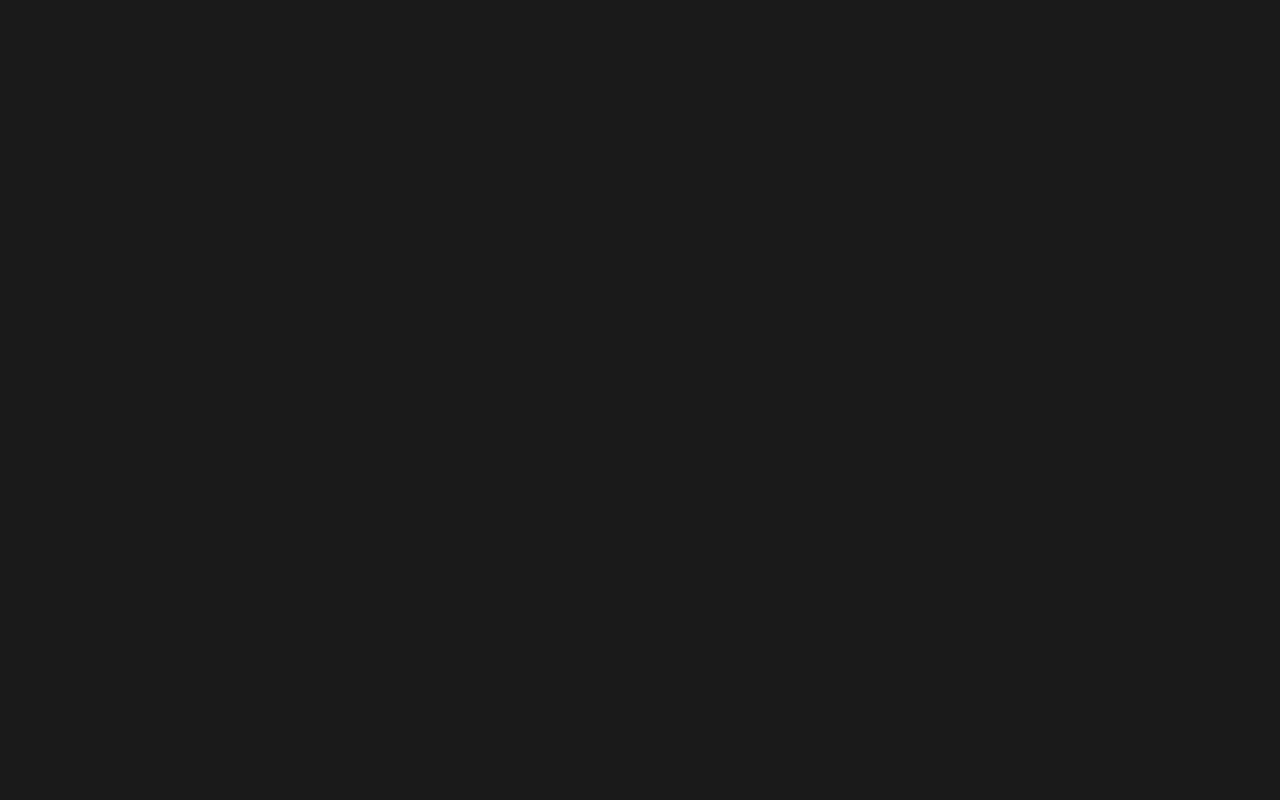
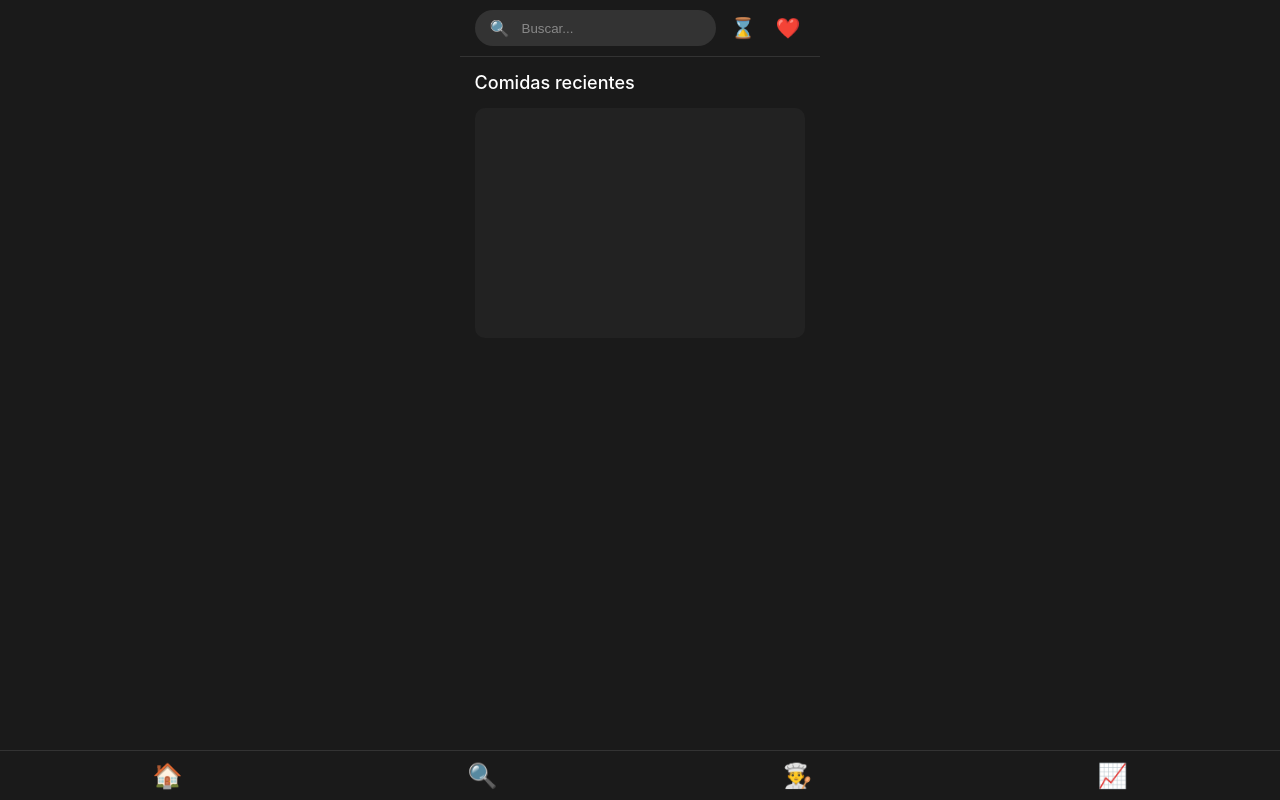
Before and after one commit to Joaqui0845/Aplicaciones_moviles, a React (Vite) app: page /search in a window 1280 px wide. Before the commit this address had no page. Built offline with nearby package versions, Linux system fonts and the light colour scheme.

Commit message:
Creacion de la navegacion en las demas paginas y de la pagina search

```diff
--- a/src/App.css
+++ b/src/App.css
@@ -154,56 +154,70 @@ body {
 .home-container {
   display: flex;
   flex-direction: column;
-  align-items: left;
-  justify-content: center;
+  align-items: center;
+  justify-content: flex-start;
   min-height: 100vh;
   background-color: rgba(2, 2, 2, 0.815);
   color: white;
-  padding-bottom: 70px; /* Space for navbar */
+  padding: 20px;
+  padding-bottom: 70px;
 }
 
 .content-container {
   display: flex;
-  flex-direction: row;
-  align-items: flex-start;
+  flex-direction: column;
+  align-items: center;
   justify-content: center;
-  gap: 60px; /* Aumentar separación */
-  width: 120%; /* Hacer que el contenido sea más ancho */
-  max-width: 1400px; /* Limitar el ancho máximo */
+  width: 100%;
+  max-width: 1400px;
+  padding: 0 15px;
 }
 
 .progress-section {
   display: flex;
   flex-direction: column;
   align-items: center;
-  width: 300px;
+  width: 100%;
+  max-width: 300px;
+  margin-bottom: 30px;
 }
 
 .nutrients {
   text-align: center;
-  margin-top: 10px;
+  margin-top: 20px;
+  width: 100%;
+  display: flex;
+  flex-direction: column;
+  align-items: center;
 }
 
 .info-section {
   display: flex;
   flex-direction: column;
   gap: 20px;
+  width: 100%;
+  max-width: 350px;
 }
 
 .food-section,
 .activity-section {
-  width: 350px; /* Aumenta el ancho */
+  width: 100%;
   padding: 15px;
   border-radius: 10px;
   background: rgba(0, 0, 0, 0.15);
 }
 
-button {
-  background-color: white;
-  border: none;
-  padding: 5px 10px;
-  border-radius: 5px;
-  cursor: pointer;
+/* Media query para pantallas más grandes */
+@media (min-width: 768px) {
+  .content-container {
+    flex-direction: row;
+    align-items: flex-start;
+    gap: 60px;
+  }
+
+  .progress-section {
+    margin-bottom: 0;
+  }
 }
 
 /* Menú lateral */
@@ -425,7 +439,7 @@ h3, h4 {
   object-fit: contain;
   border-radius: 8px;
   background-color: rgba(255, 255, 255, 0.1);
-  padding: 5px;
+  padding: 10px;
   transition: transform 0.2s ease;
 }
 
--- a/src/App.tsx
+++ b/src/App.tsx
@@ -2,8 +2,10 @@ import { Routes, Route } from 'react-router-dom';
 import Login from './pages/Login'
 import Register from './pages/Register';
 import Home from './pages/Home';
+import Search from './pages/Search';
+import Recetas from './pages/Recetas';
+import Progress from './pages/Progress';
 import './App.css';
-
 
 function App() {
   return (
@@ -11,6 +13,9 @@ function App() {
       <Route path="/" element={<Login />} />
       <Route path="/register" element={<Register />} />
       <Route path="/home" element={<Home />} />
+      <Route path="/search" element={<Search />} />
+      <Route path="/recetas" element={<Recetas />} />
+      <Route path="/progress" element={<Progress />} />
     </Routes>
   );
 }
--- a/src/components/Navbar.tsx
+++ b/src/components/Navbar.tsx
@@ -4,9 +4,9 @@ import "../App.css";
 const Navbar = () => {
   return (
     <nav className="navbar">
-      <Link to="/">🏠</Link>
+      <Link to="/Home">🏠</Link>
       <Link to="/search">🔍</Link>
-      <Link to="/profile">👤</Link>
+      <Link to="/recetas">👨‍🍳</Link>
       <Link to="/progress">📈</Link>
     </nav>
   );
--- /dev/null
+++ b/src/pages/Progress.tsx
@@ -0,0 +1,42 @@
+import React from 'react';
+import { Link } from 'react-router-dom';
+import "../App.css";
+
+const Progress = () => {
+  return (
+    <div style={{
+      backgroundColor: '#1a1a1a',
+      color: 'white',
+      minHeight: '100vh',
+      display: 'flex',
+      flexDirection: 'column'
+    }}>
+      {/* Contenido principal */}
+      <div style={{ flex: 1, padding: '15px' }}>
+        <h2>Progreso</h2>
+        {/* Aquí irá el contenido de progreso */}
+      </div>
+
+      {/* Barra de navegación inferior */}
+      <nav style={{
+        position: 'fixed',
+        bottom: 0,
+        left: 0,
+        right: 0,
+        backgroundColor: '#1a1a1a',
+        borderTop: '1px solid #333',
+        padding: '10px',
+        display: 'flex',
+        justifyContent: 'space-around',
+        alignItems: 'center'
+      }}>
+        <Link to="/home" style={{ color: 'white', textDecoration: 'none', fontSize: '24px' }}>🏠</Link>
+        <Link to="/search" style={{ color: 'white', textDecoration: 'none', fontSize: '24px' }}>🔍</Link>
+        <Link to="/recetas" style={{ color: 'white', textDecoration: 'none', fontSize: '24px' }}>👨‍🍳</Link>
+        <Link to="/progress" style={{ color: '#4CAF50', textDecoration: 'none', fontSize: '24px' }}>📈</Link>
+      </nav>
+    </div>
+  );
+};
+
+export default Progress;
--- /dev/null
+++ b/src/pages/Recetas.tsx
@@ -0,0 +1,42 @@
+import React from 'react';
+import { Link } from 'react-router-dom';
+import "../App.css";
+
+const Recetas = () => {
+  return (
+    <div style={{
+      backgroundColor: '#1a1a1a',
+      color: 'white',
+      minHeight: '100vh',
+      display: 'flex',
+      flexDirection: 'column'
+    }}>
+      {/* Contenido principal */}
+      <div style={{ flex: 1, padding: '15px' }}>
+        <h2>Recetas</h2>
+        {/* Aquí irá el contenido de recetas */}
+      </div>
+
+      {/* Barra de navegación inferior */}
+      <nav style={{
+        position: 'fixed',
+        bottom: 0,
+        left: 0,
+        right: 0,
+        backgroundColor: '#1a1a1a',
+        borderTop: '1px solid #333',
+        padding: '10px',
+        display: 'flex',
+        justifyContent: 'space-around',
+        alignItems: 'center'
+      }}>
+        <Link to="/home" style={{ color: 'white', textDecoration: 'none', fontSize: '24px' }}>🏠</Link>
+        <Link to="/search" style={{ color: 'white', textDecoration: 'none', fontSize: '24px' }}>🔍</Link>
+        <Link to="/recetas" style={{ color: '#4CAF50', textDecoration: 'none', fontSize: '24px' }}>👨‍🍳</Link>
+        <Link to="/progress" style={{ color: 'white', textDecoration: 'none', fontSize: '24px' }}>📈</Link>
+      </nav>
+    </div>
+  );
+};
+
+export default Recetas;
--- /dev/null
+++ b/src/pages/Search.tsx
@@ -0,0 +1,104 @@
+import React from 'react';
+import { Link } from 'react-router-dom';
+import "../App.css";
+
+const Search = () => {
+  return (
+    <div style={{
+      backgroundColor: '#1a1a1a',
+      color: 'white',
+      minHeight: '100vh',
+      display: 'flex',
+      flexDirection: 'column'
+    }}>
+      {/* Barra superior */}
+      <div style={{
+        padding: '10px 15px',
+        borderBottom: '1px solid #333',
+        display: 'flex',
+        alignItems: 'center',
+        gap: '10px'
+      }}>
+        <div style={{
+          flex: 1,
+          backgroundColor: '#333',
+          borderRadius: '20px',
+          padding: '8px 15px',
+          display: 'flex',
+          alignItems: 'center',
+          gap: '10px'
+        }}>
+          <span>🔍</span>
+          <input
+            type="text"
+            placeholder="Buscar..."
+            style={{
+              background: 'none',
+              border: 'none',
+              color: 'white',
+              width: '100%',
+              outline: 'none'
+            }}
+          />
+        </div>
+        <button style={{
+          background: 'none',
+          border: 'none',
+          color: 'white',
+          fontSize: '20px',
+          padding: '5px'
+        }}>
+          ⌛
+        </button>
+        <button style={{
+          background: 'none',
+          border: 'none',
+          color: 'white',
+          fontSize: '20px',
+          padding: '5px'
+        }}>
+          ❤️
+        </button>
+      </div>
+
+      {/* Contenido principal */}
+      <div style={{ flex: 1, padding: '15px' }}>
+        <h3 style={{
+          fontSize: '18px',
+          marginBottom: '15px'
+        }}>
+          Comidas recientes
+        </h3>
+        <div style={{
+          backgroundColor: '#222',
+          borderRadius: '10px',
+          minHeight: '200px',
+          padding: '15px'
+        }}>
+          {/* Aquí irá la lista de comidas recientes */}
+        </div>
+      </div>
+
+      {/* Barra de navegación inferior */}
+      <nav style={{
+        position: 'fixed',
+        bottom: 0,
+        left: 0,
+        right: 0,
+        backgroundColor: '#1a1a1a',
+        borderTop: '1px solid #333',
+        padding: '10px',
+        display: 'flex',
+        justifyContent: 'space-around',
+        alignItems: 'center'
+      }}>
+        <Link to="/home" style={{ color: 'white', textDecoration: 'none', fontSize: '24px' }}>🏠</Link>
+        <Link to="/search" style={{ color: '#4CAF50', textDecoration: 'none', fontSize: '24px' }}>🔍</Link>
+        <Link to="/recetas" style={{ color: 'white', textDecoration: 'none', fontSize: '24px' }}>👨‍🍳</Link>
+        <Link to="/progress" style={{ color: 'white', textDecoration: 'none', fontSize: '24px' }}>📈</Link>
+      </nav>
+    </div>
+  );
+};
+
+export default Search;
```
